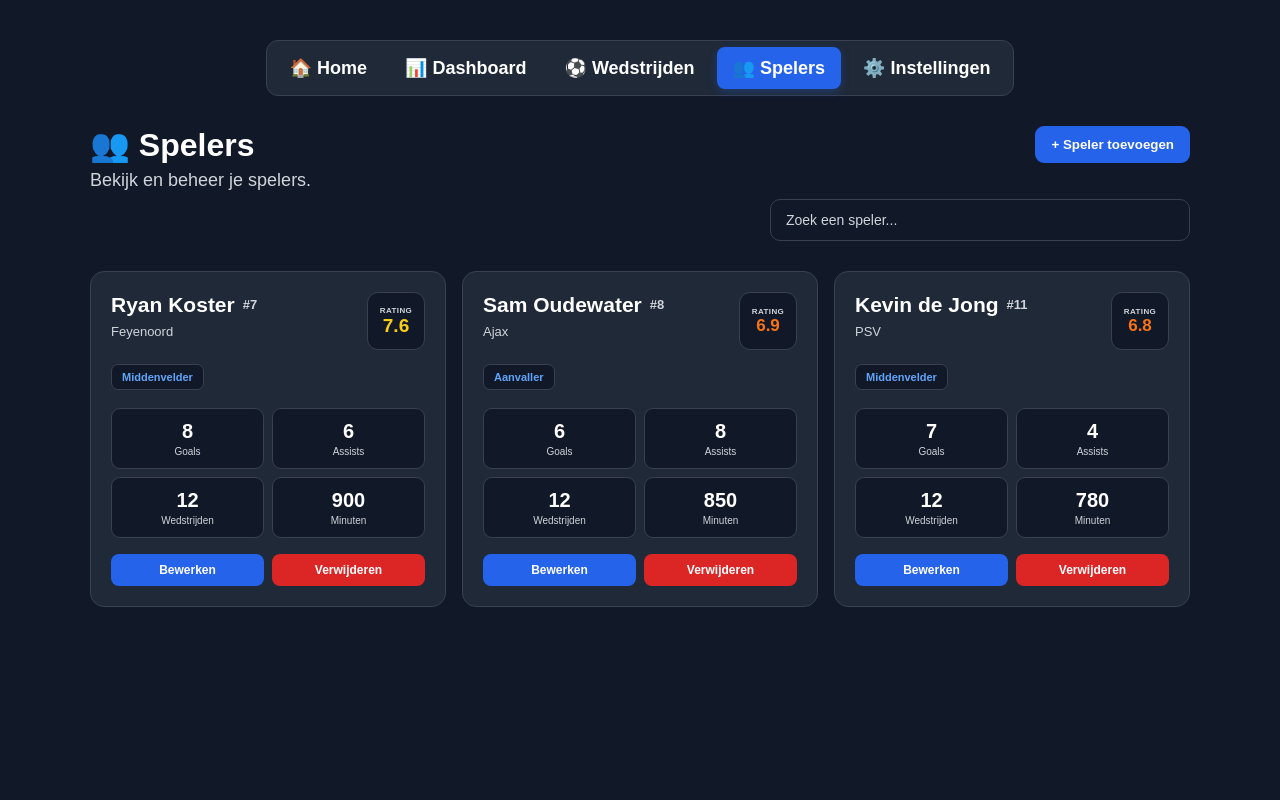
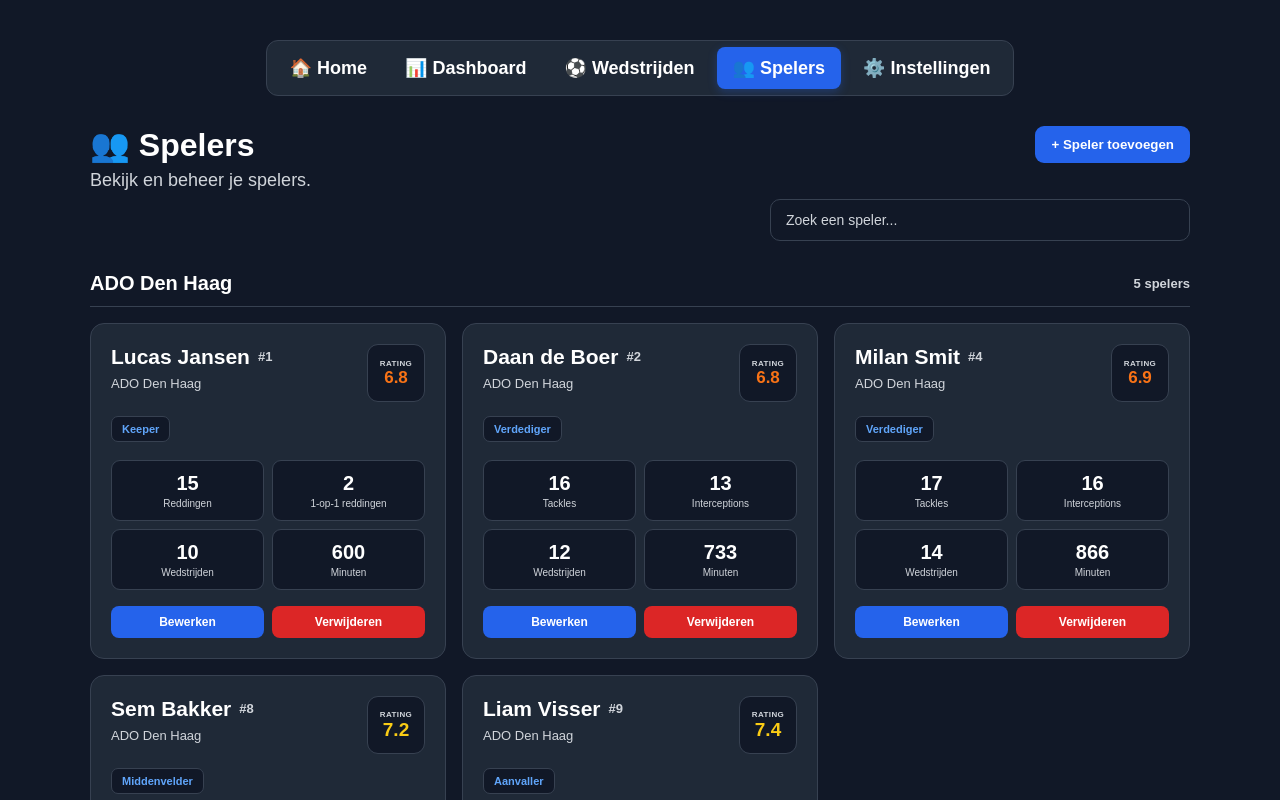
Before and after one commit to Ryan050409/simpel-design, a React (Vite) app: page /spelers in a window 1280 px wide. Shown: the top 800 px of the page. Built offline with nearby package versions, Linux system fonts and the light colour scheme.

Commit message:
spelerspagina uitgebreid met spelers per team en veel meer spelers

```diff
--- a/src/App.css
+++ b/src/App.css
@@ -777,7 +777,40 @@ nav a.active {
   background: #1d4ed8;
   transform: translateY(-1px);
 }
-
+.players-by-team {
+  width: 100%;
+  max-width: 1100px;
+  margin: 30px auto;
+}
+
+.players-team-section {
+  margin-bottom: 40px;
+}
+
+.players-team-header {
+  display: flex;
+  align-items: center;
+  justify-content: space-between;
+  margin-bottom: 16px;
+  padding-bottom: 10px;
+  border-bottom: 1px solid var(--border-color);
+}
+
+.players-team-header h2 {
+  margin: 0;
+  color: var(--text-color);
+  font-size: 20px;
+}
+
+.players-team-header span {
+  color: var(--muted-text-color);
+  font-size: 13px;
+  font-weight: 600;
+}
+
+.players-team-section .players {
+  margin: 0;
+}
 /* Spelers zoeken */
 
 .player-search {
--- a/src/App.tsx
+++ b/src/App.tsx
@@ -2,7 +2,6 @@ import { useEffect, useState } from "react";
 import { BrowserRouter, Routes, Route, NavLink } from "react-router-dom";
 
 import "./App.css";
-import players from "./players.tsx";
 import PlayersPage from "./PlayersPage.tsx";
 import Dashboard from "./Dashboard.tsx";
 import MatchesPage from "./MatchesPage.tsx";
@@ -11,41 +10,162 @@ import HomePage from "./HomePage";
 
 import type { Player, Match, Team } from "./types.ts";
 
-function App() {
-  const [team, setTeam] = useState(() => {
-    return localStorage.getItem("favoriteTeam") || "Feyenoord";
+/*
+  TIJDELIJKE SEEDDATA
+  Deze data wordt één keer gebruikt om localStorage te vullen.
+  Nadat alles goed werkt, kunnen we deze data weer uit App.tsx halen.
+*/
+
+const seedTeams: Team[] = [
+  { id: 1, name: "ADO Den Haag" },
+  { id: 2, name: "Ajax" },
+  { id: 3, name: "AZ" },
+  { id: 4, name: "Excelsior Rotterdam" },
+  { id: 5, name: "FC Groningen" },
+  { id: 6, name: "FC Twente" },
+  { id: 7, name: "FC Utrecht" },
+  { id: 8, name: "Feyenoord" },
+  { id: 9, name: "Fortuna Sittard" },
+  { id: 10, name: "Go Ahead Eagles" },
+  { id: 11, name: "N.E.C. Nijmegen" },
+  { id: 12, name: "PEC Zwolle" },
+  { id: 13, name: "PSV" },
+  { id: 14, name: "SC Cambuur" },
+  { id: 15, name: "sc Heerenveen" },
+  { id: 16, name: "Sparta Rotterdam" },
+  { id: 17, name: "Telstar" },
+  { id: 18, name: "Willem II" },
+];
+
+const playerNames = [
+  ["Lucas", "Jansen"],
+  ["Daan", "de Boer"],
+  ["Milan", "Smit"],
+  ["Sem", "Bakker"],
+  ["Liam", "Visser"],
+];
+
+const positions = [
+  "Keeper",
+  "Verdediger",
+  "Verdediger",
+  "Middenvelder",
+  "Aanvaller",
+];
+
+function createSeedPlayers(): Player[] {
+  const players: Player[] = [];
+
+  seedTeams.forEach((team, teamIndex) => {
+    for (let i = 0; i < 5; i++) {
+      const [firstname, lastname] = playerNames[i];
+
+      const matches = 10 + ((teamIndex * 3 + i * 2) % 17);
+
+      let goals = 0;
+      let assists = 0;
+      let tackles = 0;
+      let interceptions = 0;
+      let blocks = 0;
+      let clearences = 0;
+      let duelsWon = 0;
+      let fouls = 0;
+      let rating = 6.5;
+
+      if (positions[i] === "Keeper") {
+        rating = 6.8 + ((teamIndex + i) % 12) / 10;
+        tackles = 4 + teamIndex % 5;
+        interceptions = 3 + teamIndex % 4;
+        blocks = 2 + teamIndex % 3;
+        clearences = 8 + teamIndex % 7;
+        duelsWon = 5 + teamIndex % 6;
+        fouls = 1 + teamIndex % 3;
+      }
+
+      if (positions[i] === "Verdediger") {
+        goals = 1 + ((teamIndex + i) % 5);
+        assists = 1 + ((teamIndex + i * 2) % 5);
+        tackles = 15 + ((teamIndex * 2 + i) % 16);
+        interceptions = 10 + ((teamIndex + i * 3) % 18);
+        blocks = 4 + ((teamIndex + i) % 8);
+        clearences = 15 + ((teamIndex * 2 + i) % 25);
+        duelsWon = 20 + ((teamIndex + i * 2) % 25);
+        fouls = 3 + ((teamIndex + i) % 7);
+        rating = 6.7 + ((teamIndex + i) % 12) / 10;
+      }
+
+      if (positions[i] === "Middenvelder") {
+        goals = 3 + ((teamIndex * 2 + i) % 8);
+        assists = 3 + ((teamIndex + i * 2) % 8);
+        tackles = 12 + ((teamIndex + i) % 18);
+        interceptions = 8 + ((teamIndex * 2 + i) % 15);
+        blocks = 2 + ((teamIndex + i) % 6);
+        clearences = 5 + ((teamIndex + i) % 10);
+        duelsWon = 20 + ((teamIndex * 2 + i) % 30);
+        fouls = 4 + ((teamIndex + i) % 8);
+        rating = 6.9 + ((teamIndex + i) % 12) / 10;
+      }
+
+      if (positions[i] === "Aanvaller") {
+        goals = 5 + ((teamIndex * 2 + i) % 12);
+        assists = 3 + ((teamIndex + i * 3) % 9);
+        tackles = 5 + ((teamIndex + i) % 10);
+        interceptions = 2 + ((teamIndex + i) % 7);
+        blocks = 1 + ((teamIndex + i) % 4);
+        clearences = 2 + ((teamIndex + i) % 6);
+        duelsWon = 15 + ((teamIndex * 2 + i) % 25);
+        fouls = 2 + ((teamIndex + i) % 6);
+        rating = 7.0 + ((teamIndex + i) % 12) / 10;
+      }
+
+      const minutesplayed = matches * 60 + ((teamIndex + i) * 13);
+
+      players.push({
+        id: 1000 + team.id * 10 + i,
+        firstname,
+        lastname,
+        team: team.name,
+        position: positions[i],
+        number:
+  positions[i] === "Keeper"
+    ? 1
+    : positions[i] === "Verdediger"
+      ? i === 1
+        ? 2
+        : 4
+      : positions[i] === "Middenvelder"
+        ? 8
+        : 9,
+        goals,
+        assists,
+        matches,
+        minutesplayed,
+        rating: Number(rating.toFixed(1)),
+        tackles,
+        interceptions,
+        blocks,
+        clearences,
+        duelsWon,
+        fouls,
+        ...(positions[i] === "Keeper"
+          ? {
+              cleanSheets: 2 + ((teamIndex + 2) % 7),
+              saves: 15 + ((teamIndex * 3) % 30),
+              oneVSOneSaves: 2 + (teamIndex % 5),
+              penaltySaves: teamIndex % 3,
+              goalsConceded: 8 + ((teamIndex * 2) % 15),
+            }
+          : {}),
       });
-const [theme, setTheme] = useState<"dark" | "light">(() => {
-    const savedTheme = localStorage.getItem("theme");
-    return savedTheme === "light" ? "light" : "dark";
+    }
   });
-  const [playerList, setPlayerList] = useState<Player[]>(() => {
-    const savedPlayers = localStorage.getItem("players");
 
-    if (!savedPlayers) {
   return players;
 }
 
-    try {
-      const parsedPlayers = JSON.parse(savedPlayers);
+const seedPlayers = createSeedPlayers();
 
-      return parsedPlayers.map((player: Player, index: number) => ({
-        ...player,
-        id: player.id ?? Date.now() + index,
-      }));
-    } catch {
-      return players;
-    }
-  });
-
-  const [matches, setMatches] = useState<Match[]>(() => {
-    const savedMatches = localStorage.getItem("matches");
-
-    if (savedMatches) {
-      return JSON.parse(savedMatches);
-    }
-
-    return [
+const seedMatches: Match[] = [
   {
     id: 1,
     home: "Ajax",
@@ -142,88 +262,208 @@ const [theme, setTheme] = useState<"dark" | "light">(() => {
     awayGoals: 0,
     date: "2026-08-03",
   },
+
+  {
+    id: 13,
+    home: "ADO Den Haag",
+    away: "Excelsior Rotterdam",
+    homeGoals: 2,
+    awayGoals: 1,
+    date: "2026-09-05",
+  },
+  {
+    id: 14,
+    home: "FC Groningen",
+    away: "Fortuna Sittard",
+    homeGoals: 1,
+    awayGoals: 1,
+    date: "2026-09-04",
+  },
+  {
+    id: 15,
+    home: "Go Ahead Eagles",
+    away: "N.E.C. Nijmegen",
+    homeGoals: 3,
+    awayGoals: 2,
+    date: "2026-09-02",
+  },
+  {
+    id: 16,
+    home: "PEC Zwolle",
+    away: "SC Cambuur",
+    homeGoals: 2,
+    awayGoals: 0,
+    date: "2026-09-01",
+  },
+  {
+    id: 17,
+    home: "sc Heerenveen",
+    away: "Sparta Rotterdam",
+    homeGoals: 1,
+    awayGoals: 1,
+    date: "2026-08-31",
+  },
+  {
+    id: 18,
+    home: "Telstar",
+    away: "Willem II",
+    homeGoals: 0,
+    awayGoals: 2,
+    date: "2026-08-30",
+  },
+  {
+    id: 19,
+    home: "ADO Den Haag",
+    away: "FC Groningen",
+    homeGoals: 1,
+    awayGoals: 3,
+    date: "2026-08-28",
+  },
+  {
+    id: 20,
+    home: "Excelsior Rotterdam",
+    away: "Go Ahead Eagles",
+    homeGoals: 2,
+    awayGoals: 2,
+    date: "2026-08-27",
+  },
+  {
+    id: 21,
+    home: "Fortuna Sittard",
+    away: "PEC Zwolle",
+    homeGoals: 1,
+    awayGoals: 0,
+    date: "2026-08-26",
+  },
+  {
+    id: 22,
+    home: "N.E.C. Nijmegen",
+    away: "sc Heerenveen",
+    homeGoals: 2,
+    awayGoals: 1,
+    date: "2026-08-25",
+  },
+  {
+    id: 23,
+    home: "SC Cambuur",
+    away: "Telstar",
+    homeGoals: 2,
+    awayGoals: 2,
+    date: "2026-08-24",
+  },
+  {
+    id: 24,
+    home: "Sparta Rotterdam",
+    away: "Willem II",
+    homeGoals: 3,
+    awayGoals: 1,
+    date: "2026-08-23",
+  },
+  {
+    id: 25,
+    home: "FC Groningen",
+    away: "Go Ahead Eagles",
+    homeGoals: 2,
+    awayGoals: 2,
+    date: "2026-08-22",
+  },
+  {
+    id: 26,
+    home: "PEC Zwolle",
+    away: "ADO Den Haag",
+    homeGoals: 1,
+    awayGoals: 2,
+    date: "2026-08-21",
+  },
+  {
+    id: 27,
+    home: "Willem II",
+    away: "Fortuna Sittard",
+    homeGoals: 0,
+    awayGoals: 1,
+    date: "2026-08-20",
+  },
+  {
+    id: 28,
+    home: "Telstar",
+    away: "N.E.C. Nijmegen",
+    homeGoals: 1,
+    awayGoals: 3,
+    date: "2026-08-19",
+  },
+  {
+    id: 29,
+    home: "sc Heerenveen",
+    away: "SC Cambuur",
+    homeGoals: 2,
+    awayGoals: 0,
+    date: "2026-08-18",
+  },
+  {
+    id: 30,
+    home: "Sparta Rotterdam",
+    away: "Excelsior Rotterdam",
+    homeGoals: 1,
+    awayGoals: 1,
+    date: "2026-08-17",
+  },
 ];
+
+function App() {
+  const [team, setTeam] = useState(() => {
+    return localStorage.getItem("favoriteTeam") || "Feyenoord";
+  });
+
+  const [theme, setTheme] = useState<"dark" | "light">(() => {
+    const savedTheme = localStorage.getItem("theme");
+    return savedTheme === "light" ? "light" : "dark";
+  });
+
+  const [playerList, setPlayerList] = useState<Player[]>(() => {
+    const savedPlayers = localStorage.getItem("players");
+
+    if (savedPlayers) {
+      try {
+        const parsedPlayers: Player[] = JSON.parse(savedPlayers);
+
+        return parsedPlayers.map((player, index) => ({
+          ...player,
+          id: player.id ?? Date.now() + index,
+        }));
+      } catch {
+        return seedPlayers;
+      }
+    }
+
+    return seedPlayers;
+  });
+
+  const [matches, setMatches] = useState<Match[]>(() => {
+    const savedMatches = localStorage.getItem("matches");
+
+    if (savedMatches) {
+      try {
+        return JSON.parse(savedMatches);
+      } catch {
+        return seedMatches;
+      }
+    }
+
+    return seedMatches;
   });
 
   const [teams, setTeams] = useState<Team[]>(() => {
     const savedTeams = localStorage.getItem("teams");
 
-    return savedTeams
-      ? JSON.parse(savedTeams)
-      : [
-          {
-            id: 1,
-            name: "Ajax",
-          },
-          {
-            id: 2,
-            name: "PSV",
-          },
-          {
-            id: 3,
-            name: "Feyenoord",
-          },
-          {
-            id: 4,
-            name: "AZ",
-          },
-          {
-            id: 5,
-            name: "FC Twente",
-          },
-          {
-            id: 6,
-            name: "FC Utrecht",
-          },
-          {
-            id: 7,
-            name: "ADO ",
-          },
-          {
-            id: 8,
-            name: "PSV",
-          },
-          {
-            id: 9,
-            name: "Feyenoord",
-          },
-          {
-            id: 10,
-            name: "AZ",
-          },
-          {
-            id: 11,
-            name: "FC Twente",
-          },
-          {
-            id: 12,
-            name:   "FC Utrecht",
-          },
-          {
-            id: 13,
-            name: "Ajax",
-          },
-          {
-            id: 14,
-            name: "PSV",
-          },
-          {
-            id: 15,
-            name: "Feyenoord",
-          },
-          {
-            id: 16,
-            name: "AZ",
-          },
-          {
-            id: 17,
-            name: "FC Twente",
-          },
-          {
-            id: 18,
-            name: "FC Utrecht",
-          },
-        ];
+    if (savedTeams) {
+      try {
+        return JSON.parse(savedTeams);
+      } catch {
+        return seedTeams;
+      }
+    }
+
+    return seedTeams;
   });
 
   useEffect(() => {
@@ -241,6 +481,7 @@ const [theme, setTheme] = useState<"dark" | "light">(() => {
   useEffect(() => {
     localStorage.setItem("teams", JSON.stringify(teams));
   }, [teams]);
+
   useEffect(() => {
     localStorage.setItem("theme", theme);
   }, [theme]);
@@ -264,14 +505,22 @@ const [theme, setTheme] = useState<"dark" | "light">(() => {
           <Route
             path="/"
             element={
-            <HomePage matches={matches} playerList={playerList} team={team} />
+              <HomePage
+                matches={matches}
+                playerList={playerList}
+                team={team}
+              />
             }
           />
 
           <Route
             path="/dashboard"
             element={
-            <Dashboard matches={matches} playerList={playerList} team={team} />
+              <Dashboard
+                matches={matches}
+                playerList={playerList}
+                team={team}
+              />
             }
           />
 
--- a/src/PlayersPage.tsx
+++ b/src/PlayersPage.tsx
@@ -73,9 +73,33 @@ function PlayersPage({ playerList, setPlayerList, teams }: PlayersPageProps) {
           onChange={(e) => setSearchTerm(e.target.value)}
         />
       </div>
+      <div className="players-by-team">
+  {filteredPlayers.length === 0 && <p>Geen spelers gevonden.</p>}
+
+  {teams
+    .slice()
+    .sort((a, b) => a.name.localeCompare(b.name))
+    .map((team) => {
+      const teamPlayers = filteredPlayers.filter(
+        (player) => player.team === team.name,
+      );
+
+      if (teamPlayers.length === 0) {
+        return null;
+      }
+
+      return (
+        <section className="players-team-section" key={team.id}>
+          <div className="players-team-header">
+            <h2>{team.name}</h2>
+            <span>
+              {teamPlayers.length}{" "}
+              {teamPlayers.length === 1 ? "speler" : "spelers"}
+            </span>
+          </div>
+
           <div className="players">
-        {filteredPlayers.length === 0 && <p>Geen spelers gevonden.</p>}
-        {filteredPlayers.map((player) => (
+            {teamPlayers.map((player) => (
               <div
                 className="player-card"
                 key={player.id}
@@ -88,7 +112,9 @@ function PlayersPage({ playerList, setPlayerList, teams }: PlayersPageProps) {
                         {player.firstname} {player.lastname}
                       </h2>
 
-                  <span className="player-number">#{player.number}</span>
+                      <span className="player-number">
+                        #{player.number}
+                      </span>
                     </div>
 
                     <p className="player-team">{player.team}</p>
@@ -185,6 +211,10 @@ function PlayersPage({ playerList, setPlayerList, teams }: PlayersPageProps) {
                 </div>
               </div>
             ))}
+          </div>
+        </section>
+      );
+    })}
 </div>
       {selectedPlayer && (
         <div className="modal-overlay" onClick={() => setSelectedPlayer(null)}>
```
Lines whose indentation alone changed are shown as unchanged.
